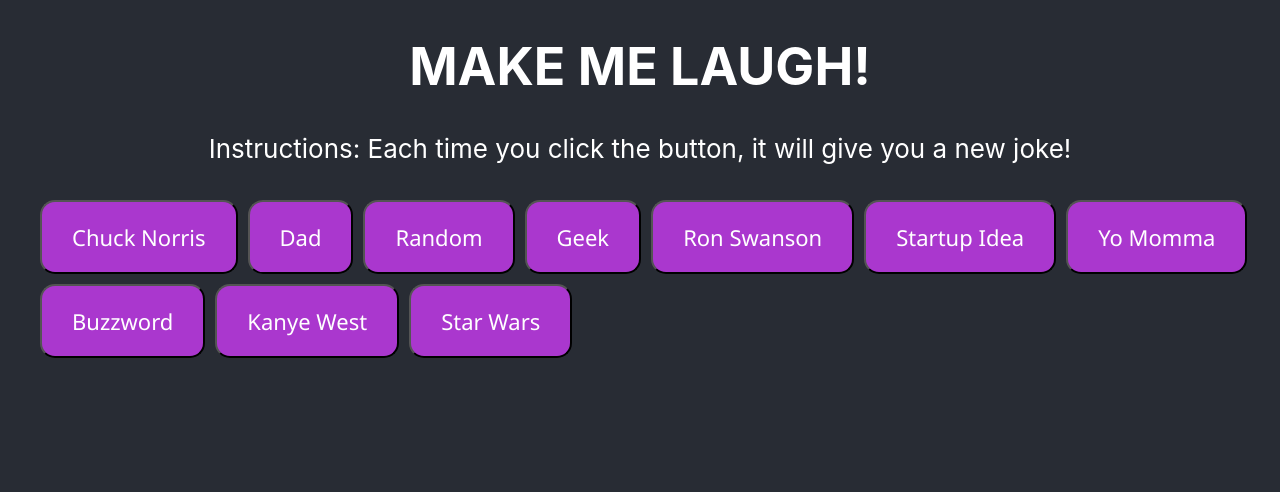
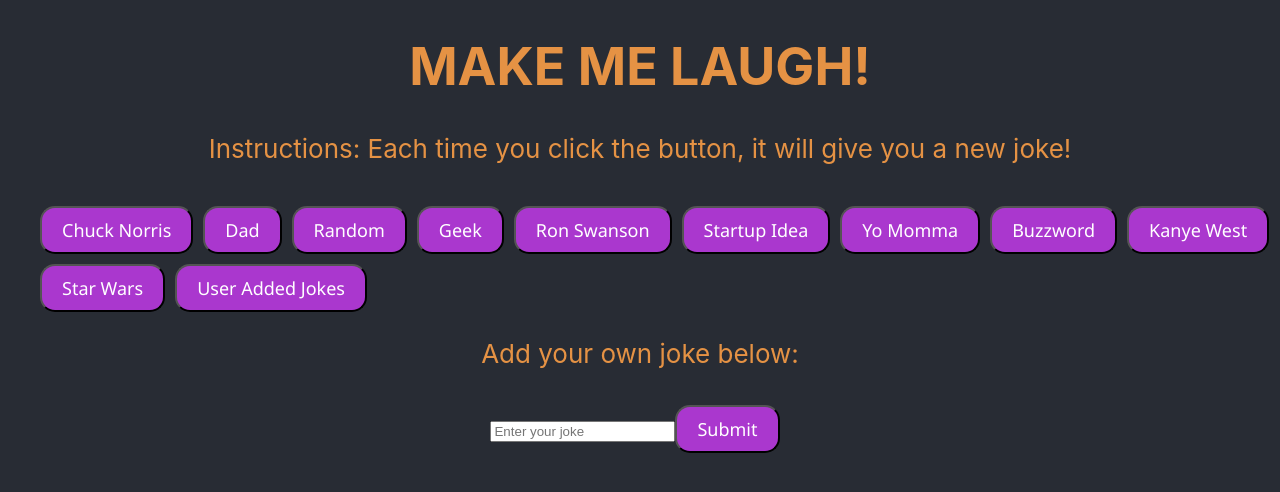
Before and after one commit to Anisha7/react-joke-generator, a React (Create React App) app: page / in a window 1280 px wide. Shown: the top 492 px of the page. Built offline with nearby package versions, Linux system fonts and the light colour scheme.

Commit message:
allow users to add their own joke. Only stores in curr session

```diff
--- a/src/App.css
+++ b/src/App.css
@@ -31,7 +31,11 @@
   flex-wrap: wrap;
 }
 
-p {
+.App h1, .App p {
+  color: #e59244
+}
+
+.App h2 {
   margin-left: 20px;
   margin-right: 20px;
 }
--- a/src/App.js
+++ b/src/App.js
@@ -2,16 +2,17 @@
 import logo from './logo.svg';
 import './App.css';
 import CategoryButton from './category-button'
+import InputField from './input-field';
 // import { chuckNorrisJoke } from './jokes';
-
 
 class App extends Component {
   constructor(props) {
     super(props)
-    this.categories = ['Chuck Norris', 'Dad', 'Random', 'Geek', 'Ron Swanson', 'Startup Idea', 'Yo Momma', 'Buzzword', 'Kanye West', 'Star Wars']
+    this.categories = ['Chuck Norris', 'Dad', 'Random', 'Geek', 'Ron Swanson', 'Startup Idea', 'Yo Momma', 'Buzzword', 'Kanye West', 'Star Wars', 'User Added Jokes']
     this.state = {
       currCategory : null,
       currJoke: "",
+      userJokes: [],
     }
 
     // [{name:"Toys", selected: false}]
@@ -67,6 +68,8 @@
       this.kanyeJoke()
     } else if (cat === 'Star Wars') {
       this.starWarsJoke()
+    } else if (cat === 'User Added Jokes') {
+      this.userJoke()
     }
   }
 
@@ -233,17 +236,30 @@
         ).catch((err) => { console.log(err.message) })
   }
 
+  userJoke() {
+    let l = this.state.userJokes.length
+    let i = Math.floor(Math.random()*l)
+    this.setState({currJoke: this.state.userJokes[i]})
+  }
+
+  addJoke(joke) {
+    this.state.userJokes.push(joke)
+    console.log(this.state.userJokes)
+  }
+
   render() {
 
     return (
       <div className="App">
         <h1> MAKE ME LAUGH! </h1>
         <p>Instructions: Each time you click the button, it will give you a new joke!</p>
+        <h2>{this.state.currJoke}</h2>
         <ul className = "categoryList">
           {this.getCategories()}
         </ul>
 
-        <p>{this.state.currJoke}</p>
+        <p> Add your own joke below: </p>
+        <InputField addJoke={(joke) => this.addJoke(joke)} />
 
       </div>
     );
--- a/src/categoryButton.css
+++ b/src/categoryButton.css
@@ -1,12 +1,12 @@
 button {
-    padding: 20px;
-    padding-right: 30px;
-    padding-left: 30px;
+    padding: 10px;
+    padding-right: 20px;
+    padding-left: 20px;
     margin-right: 10px;
     margin-top: 10px;
     margin-left: 0px;
     font-family: 'Segoe UI', Tahoma, Geneva, Verdana, sans-serif;
-    font-size: 22px;
+    font-size: 18px;
     background-color: rgb(170, 55, 206);
     color: white;
     border-radius: 15px;
--- /dev/null
+++ b/src/input-field.js
@@ -0,0 +1,31 @@
+import React, { Component } from 'react';
+import './inputField.css';
+
+class InputField extends Component {
+  constructor(props) {
+    super(props)
+    this.state = {
+        joke : '',
+    }
+  }
+
+  handleSubmit(e) {
+        e.preventDefault();
+        this.props.addJoke(this.state.joke)
+  }
+
+  render() {
+    return (
+            <form onSubmit={e => this.handleSubmit(e)}>
+                <input value = {this.state.joke}
+                       onChange = {e => this.setState( {joke: e.target.value})}
+                       type = "text"
+                       placeholder = "Enter your joke"
+                />
+                <button type="submit">Submit</button>
+            </form>
+          )
+  }
+}
+
+export default InputField
```
Also changed, not shown: src/inputField.css (added).
